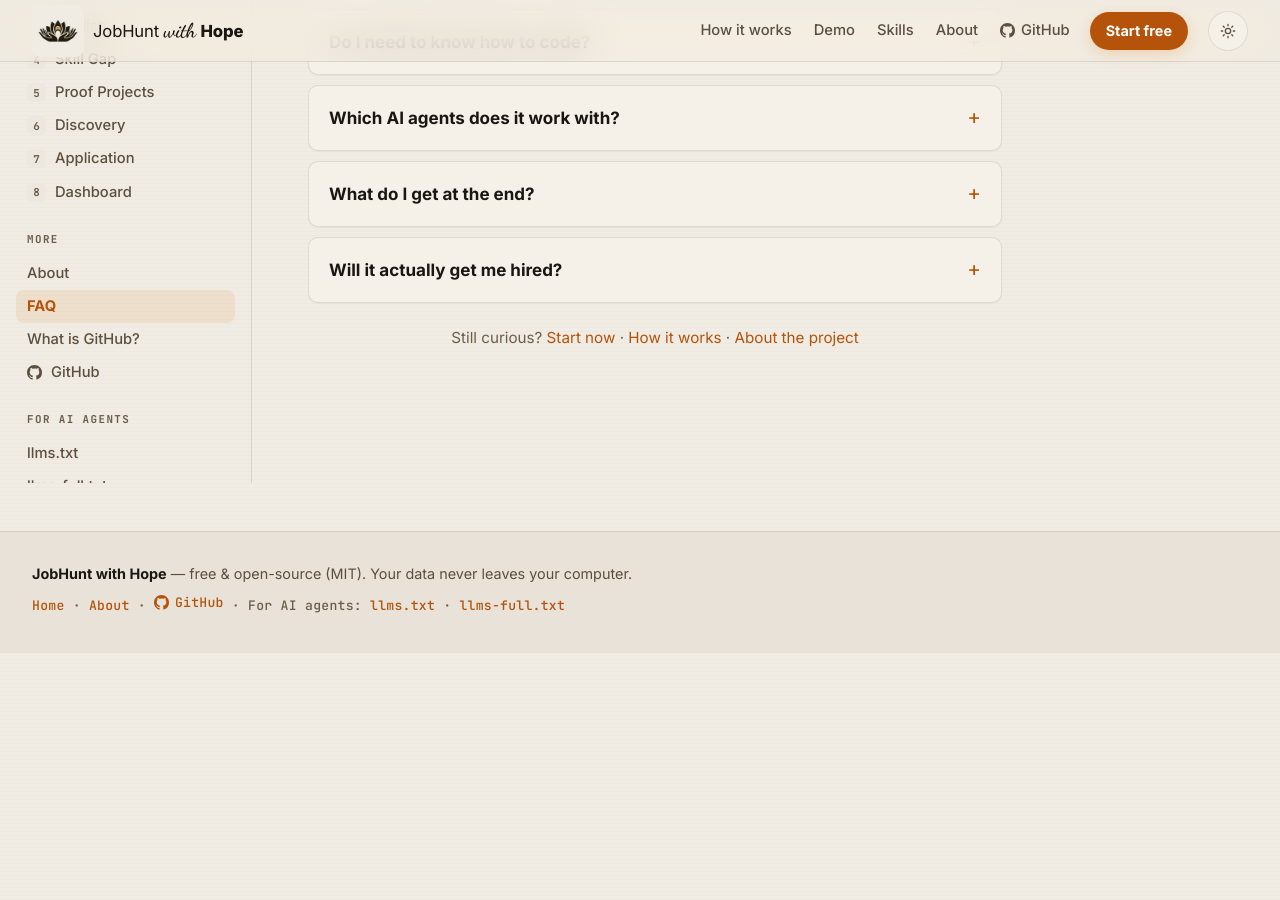
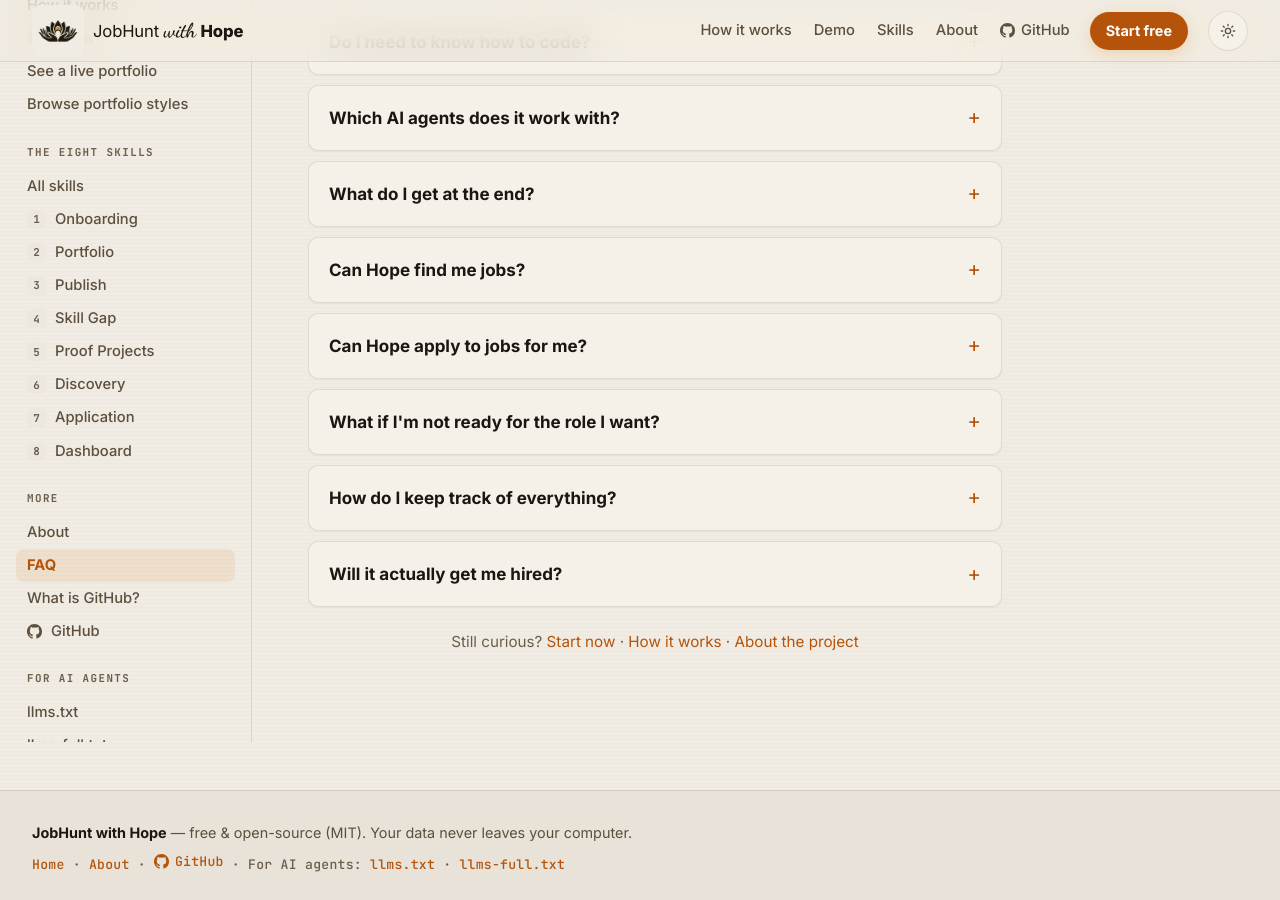
Before and after one commit to oneconsciousness/agenthope, a Jekyll site: the page built from faq.md, in a window 1280 px wide and 900 px high, scrolled down 417 px. Built offline with Jekyll 4.4.1, drawn with Linux system fonts in a browser that asks for light colours; before the commit the page ends 1070 px from its top, so only the background shows below that.

Commit message:
feat(faq): answer the whole-hunt questions, keep the honest one
'What do I get' said three things; Hope delivers eight skills. Add
find-me-jobs, apply-for-me, not-ready, and tracking answers, mirror
every answer in the FAQPage JSON-LD, and leave the no-tool-can-
promise-hiring answer untouched.

Co-Authored-By: Claude Fable 5 <noreply@anthropic.com>

```diff
--- a/faq.md
+++ b/faq.md
@@ -2,7 +2,7 @@
 layout: doc
 title: "FAQ — JobHunt with Hope"
 permalink: /faq/
-description: "Answers about JobHunt with Hope — is it free, is my data private, do I need to code, which AI agents it works with, what you get, and will it get you hired."
+description: "Answers about JobHunt with Hope — is it free, is my data private, can Hope find me jobs and apply for me, what if I'm not ready, what you get, and will it get you hired."
 ---
 
 # Frequently asked questions
@@ -26,7 +26,23 @@ description: "Answers about JobHunt with Hope — is it free, is my data private
   </details>
   <details class="faq-item">
     <summary>What do I get at the end?</summary>
-    <p class="faq-a">Three things: a designed portfolio website with a playable career timeline, a recruiter-ready resume PDF that survives applicant tracking systems, and one free shareable link in your name that you can paste anywhere.</p>
+    <p class="faq-a">A whole job hunt, not just documents: a designed portfolio website with a playable career timeline, a recruiter-ready resume (CV) that survives applicant tracking systems, one free shareable link in your name, an honest skill-gap read with a growth plan, a board of real jobs Hope found and verified, applications filled and sent with your approval — and one private dashboard tracking all of it.</p>
+  </details>
+  <details class="faq-item">
+    <summary>Can Hope find me jobs?</summary>
+    <p class="faq-a">Yes — say "find me jobs." Hope asks what you're after and how many openings to bring back, then scrapes the web: the big job boards and the company career pages most tools miss. It checks every single posting is still open before you see it, grades each one honestly against your real experience, and nothing lands on your board without your yes.</p>
+  </details>
+  <details class="faq-item">
+    <summary>Can Hope apply to jobs for me?</summary>
+    <p class="faq-a">Yes — say "apply for me." If your AI can drive a browser (Claude in Chrome, ChatGPT agent mode, Gemini, Copilot), Hope fills each application while you watch: every field is shown before it's filled, your cover letter is drafted from your real story, and nothing is submitted until you say "send it." No browser mode? Hope preps every answer in chat and you paste them in. LinkedIn and Indeed don't allow automated applying, so there Hope guides and you click.</p>
+  </details>
+  <details class="faq-item">
+    <summary>What if I'm not ready for the role I want?</summary>
+    <p class="faq-a">That's exactly what the skill-gap and proof-project skills are for. Hope measures the honest distance between you and the role, then builds a growth plan — one or two projects that close your biggest gaps fastest — before you search and apply. So when the interview comes, you walk in ready.</p>
+  </details>
+  <details class="faq-item">
+    <summary>How do I keep track of everything?</summary>
+    <p class="faq-a">The dashboard — one private page with two simple views: your skill gaps and the plan to close them, and your jobs board with every application's status in plain words, from Found to Offer. It updates as Hope works, lives on your computer, and is yours alone.</p>
   </details>
   <details class="faq-item">
     <summary>Will it actually get me hired?</summary>
@@ -45,7 +61,11 @@ description: "Answers about JobHunt with Hope — is it free, is my data private
     { "@type": "Question", "name": "Is my data safe and private?", "acceptedAnswer": { "@type": "Answer", "text": "Yes. Your career facts live in a single file on your own computer. There is no tracking and no account. Nothing leaves your machine except the portfolio page you explicitly choose to publish." } },
     { "@type": "Question", "name": "Do I need to know how to code?", "acceptedAnswer": { "@type": "Answer", "text": "No coding is required. You talk to your AI agent in plain language and it builds the portfolio and resume for you." } },
     { "@type": "Question", "name": "Which AI agents does it work with?", "acceptedAnswer": { "@type": "Answer", "text": "It works with the AI agents most people already use, including ChatGPT, Claude, and Gemini. You can install it as a Claude plugin, or point any capable assistant at the open skills." } },
-    { "@type": "Question", "name": "What do I get at the end?", "acceptedAnswer": { "@type": "Answer", "text": "Three things: a designed portfolio website with a playable career timeline, a recruiter-ready resume PDF that survives applicant tracking systems, and one free shareable link in your name that you can paste anywhere." } },
+    { "@type": "Question", "name": "What do I get at the end?", "acceptedAnswer": { "@type": "Answer", "text": "A whole job hunt, not just documents: a designed portfolio website with a playable career timeline, a recruiter-ready resume (CV) that survives applicant tracking systems, one free shareable link in your name, an honest skill-gap read with a growth plan, a board of real jobs Hope found and verified, applications filled and sent with your approval — and one private dashboard tracking all of it." } },
+    { "@type": "Question", "name": "Can Hope find me jobs?", "acceptedAnswer": { "@type": "Answer", "text": "Yes — say \"find me jobs.\" Hope asks what you're after and how many openings to bring back, then scrapes the web: the big job boards and the company career pages most tools miss. It checks every single posting is still open before you see it, grades each one honestly against your real experience, and nothing lands on your board without your yes." } },
+    { "@type": "Question", "name": "Can Hope apply to jobs for me?", "acceptedAnswer": { "@type": "Answer", "text": "Yes — say \"apply for me.\" If your AI can drive a browser (Claude in Chrome, ChatGPT agent mode, Gemini, Copilot), Hope fills each application while you watch: every field is shown before it's filled, your cover letter is drafted from your real story, and nothing is submitted until you say \"send it.\" No browser mode? Hope preps every answer in chat and you paste them in. LinkedIn and Indeed don't allow automated applying, so there Hope guides and you click." } },
+    { "@type": "Question", "name": "What if I'm not ready for the role I want?", "acceptedAnswer": { "@type": "Answer", "text": "That's exactly what the skill-gap and proof-project skills are for. Hope measures the honest distance between you and the role, then builds a growth plan — one or two projects that close your biggest gaps fastest — before you search and apply. So when the interview comes, you walk in ready." } },
+    { "@type": "Question", "name": "How do I keep track of everything?", "acceptedAnswer": { "@type": "Answer", "text": "The dashboard — one private page with two simple views: your skill gaps and the plan to close them, and your jobs board with every application's status in plain words, from Found to Offer. It updates as Hope works, lives on your computer, and is yours alone." } },
     { "@type": "Question", "name": "Will it actually get me hired?", "acceptedAnswer": { "@type": "Answer", "text": "No tool can promise that — and anyone who does is selling you something. What Hope does do is get your real work in front of people, looking sharp, today. That part is in your hands, and it is free." } }
   ]
 }
```
